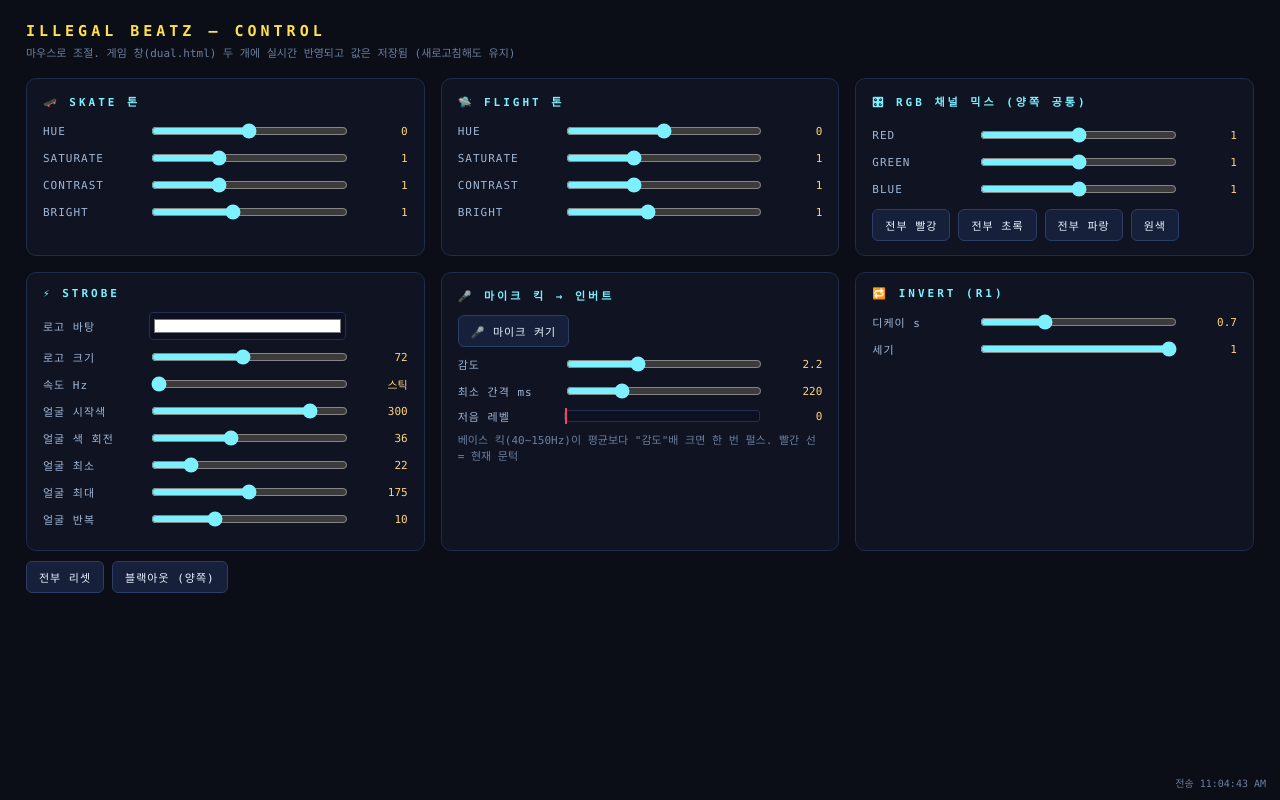
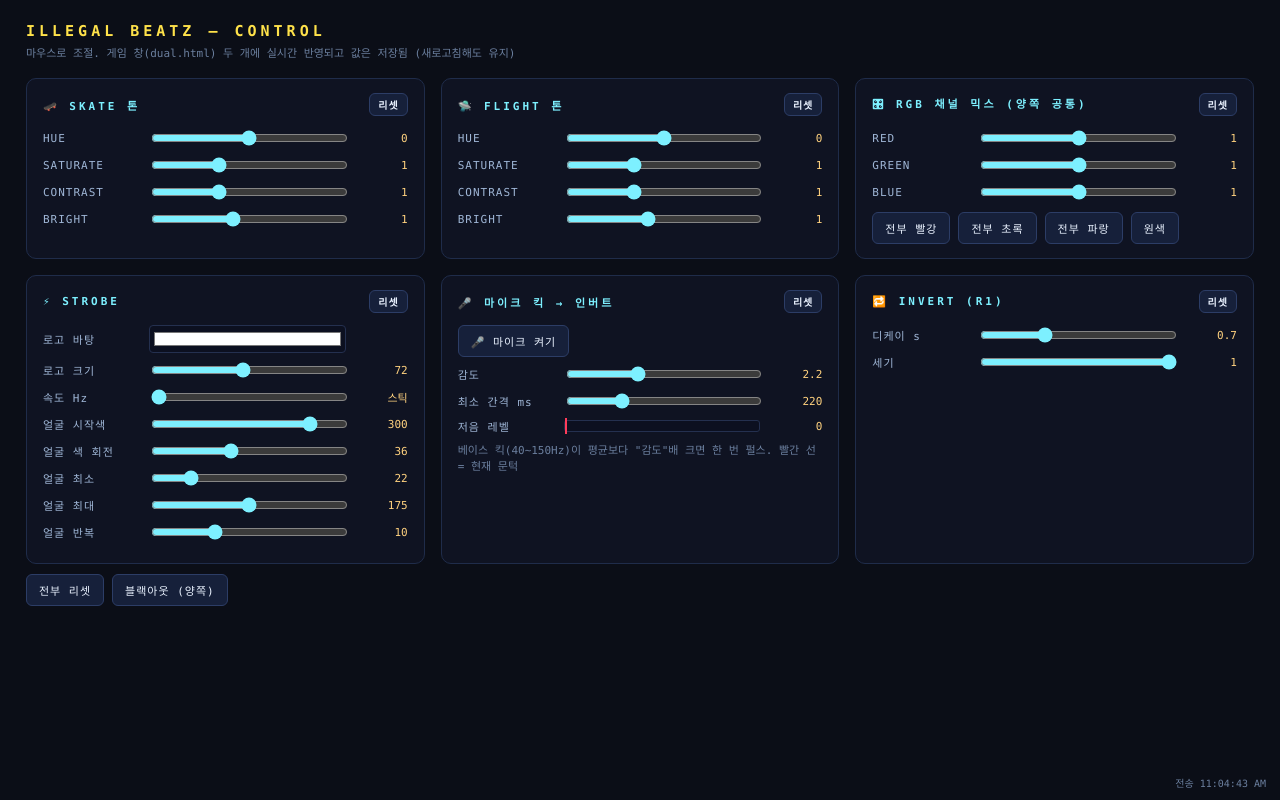
Before and after one commit to gamsasyo/illegal_beatz, a plain HTML site: page control.html in a window 1280 px wide. Drawn offline with Linux system fonts and the light colour scheme.

Commit message:
컨트롤 패널: 박스별 리셋 버튼

```diff
--- a/control.html
+++ b/control.html
@@ -11,7 +11,8 @@
   .sub { color: #6b7f9e; font-size: 11px; margin-bottom: 18px; }
   .grid { display: grid; grid-template-columns: repeat(auto-fit, minmax(300px, 1fr)); gap: 16px; }
   .box { border: 1px solid #1f2c4a; border-radius: 10px; padding: 14px 16px; background: #0f1322; }
-  .box h2 { font-size: 11px; letter-spacing: 3px; color: #7df0ff; margin: 0 0 12px; }
+  .box h2 { font-size: 11px; letter-spacing: 3px; color: #7df0ff; margin: 0 0 12px; display: flex; justify-content: space-between; align-items: center; }
+  .box h2 .rst { padding: 3px 8px; font-size: 10px; letter-spacing: 1px; }
   .row { display: grid; grid-template-columns: 96px 1fr 52px; gap: 10px; align-items: center; margin: 7px 0; }
   .row label { color: #9fb6d6; font-size: 11px; letter-spacing: 1px; }
   .row output { text-align: right; color: #ffd27f; font-variant-numeric: tabular-nums; font-size: 11px; }
@@ -30,19 +31,19 @@
 <div class="sub">마우스로 조절. 게임 창(dual.html) 두 개에 실시간 반영되고 값은 저장됨 (새로고침해도 유지)</div>
 
 <div class="grid">
-  <div class="box" data-side="skate"><h2>🛹 SKATE 톤</h2>
+  <div class="box" data-side="skate"><h2>🛹 SKATE 톤 <button class="rst" title="이 박스만 기본값으로">리셋</button></h2>
     <div class="row"><label>HUE</label><input type="range" data-k="skate.hue" min="-180" max="180" value="0"><output>0</output></div>
     <div class="row"><label>SATURATE</label><input type="range" data-k="skate.sat" min="0" max="3" step="0.05" value="1"><output>1</output></div>
     <div class="row"><label>CONTRAST</label><input type="range" data-k="skate.con" min="0.4" max="2.2" step="0.05" value="1"><output>1</output></div>
     <div class="row"><label>BRIGHT</label><input type="range" data-k="skate.bri" min="0.3" max="2" step="0.05" value="1"><output>1</output></div>
   </div>
-  <div class="box"><h2>🛸 FLIGHT 톤</h2>
+  <div class="box"><h2>🛸 FLIGHT 톤 <button class="rst" title="이 박스만 기본값으로">리셋</button></h2>
     <div class="row"><label>HUE</label><input type="range" data-k="flight.hue" min="-180" max="180" value="0"><output>0</output></div>
     <div class="row"><label>SATURATE</label><input type="range" data-k="flight.sat" min="0" max="3" step="0.05" value="1"><output>1</output></div>
     <div class="row"><label>CONTRAST</label><input type="range" data-k="flight.con" min="0.4" max="2.2" step="0.05" value="1"><output>1</output></div>
     <div class="row"><label>BRIGHT</label><input type="range" data-k="flight.bri" min="0.3" max="2" step="0.05" value="1"><output>1</output></div>
   </div>
-  <div class="box"><h2>🎛 RGB 채널 믹스 (양쪽 공통)</h2>
+  <div class="box"><h2>🎛 RGB 채널 믹스 (양쪽 공통) <button class="rst" title="이 박스만 기본값으로">리셋</button></h2>
     <div class="row"><label>RED</label><input type="range" data-k="mixR" min="0" max="2" step="0.05" value="1"><output>1</output></div>
     <div class="row"><label>GREEN</label><input type="range" data-k="mixG" min="0" max="2" step="0.05" value="1"><output>1</output></div>
     <div class="row"><label>BLUE</label><input type="range" data-k="mixB" min="0" max="2" step="0.05" value="1"><output>1</output></div>
@@ -51,7 +52,7 @@
       <button data-mix="0.2,0.3,1">전부 파랑</button><button data-mix="1,1,1">원색</button>
     </div>
   </div>
-  <div class="box"><h2>⚡ STROBE</h2>
+  <div class="box"><h2>⚡ STROBE <button class="rst" title="이 박스만 기본값으로">리셋</button></h2>
     <div class="row"><label>로고 바탕</label><input type="color" data-k="logoBg" value="#ffffff"><output></output></div>
     <div class="row"><label>로고 크기</label><input type="range" data-k="logoSize" min="30" max="120" value="72"><output>72</output></div>
     <div class="row"><label>속도 Hz</label><input type="range" data-k="hz" min="0" max="24" step="0.5" value="0"><output>스틱</output></div>
@@ -61,14 +62,14 @@
     <div class="row"><label>얼굴 최대</label><input type="range" data-k="faceMax" min="50" max="300" value="175"><output>175</output></div>
     <div class="row"><label>얼굴 반복</label><input type="range" data-k="faceRepeat" min="1" max="30" value="10"><output>10</output></div>
   </div>
-  <div class="box"><h2>🎤 마이크 킥 → 인버트</h2>
+  <div class="box"><h2>🎤 마이크 킥 → 인버트 <button class="rst" title="이 박스만 기본값으로">리셋</button></h2>
     <div class="btns"><button id="mic">🎤 마이크 켜기</button></div>
     <div class="row"><label>감도</label><input type="range" id="micSens" min="1.2" max="4" step="0.1" value="2.2"><output>2.2</output></div>
     <div class="row"><label>최소 간격 ms</label><input type="range" id="micGap" min="80" max="600" step="10" value="220"><output>220</output></div>
     <div class="row"><label>저음 레벨</label><div style="height:12px;background:#0c1020;border:1px solid #24304f;border-radius:3px;position:relative"><div id="micBar" style="position:absolute;left:0;top:0;bottom:0;width:0;background:#7df0ff"></div><div id="micThr" style="position:absolute;top:-3px;bottom:-3px;width:2px;background:#ff3c5a;left:0"></div></div><output id="micHits">0</output></div>
     <div class="sub" style="margin:6px 0 0">베이스 킥(40~150Hz)이 평균보다 "감도"배 크면 한 번 펄스. 빨간 선 = 현재 문턱</div>
   </div>
-  <div class="box"><h2>🔁 INVERT (R1)</h2>
+  <div class="box"><h2>🔁 INVERT (R1) <button class="rst" title="이 박스만 기본값으로">리셋</button></h2>
     <div class="row"><label>디케이 s</label><input type="range" data-k="decay" min="0.1" max="2" step="0.05" value="0.7"><output>0.7</output></div>
     <div class="row"><label>세기</label><input type="range" data-k="invMax" min="0.2" max="1" step="0.05" value="1"><output>1</output></div>
   </div>
@@ -110,6 +111,10 @@
   document.querySelectorAll('[data-mix]').forEach(bt => bt.addEventListener('click', () => {
     const [r, g, b] = bt.dataset.mix.split(',').map(Number); ctl.mixR = r; ctl.mixG = g; ctl.mixB = b; paint(); send();
   }));
+  document.querySelectorAll('.box .rst').forEach(bt => bt.addEventListener('click', () => {
+    for (const el of bt.closest('.box').querySelectorAll('[data-k]')) ctl[el.dataset.k] = defaults[el.dataset.k];
+    paint(); send();
+  }));
   document.getElementById('reset').addEventListener('click', () => { Object.assign(ctl, defaults); ctl.black = false; paint(); send(); });
   document.getElementById('black').addEventListener('click', () => { ctl.black = !ctl.black; paint(); send(); });
   paint(); send();
```
